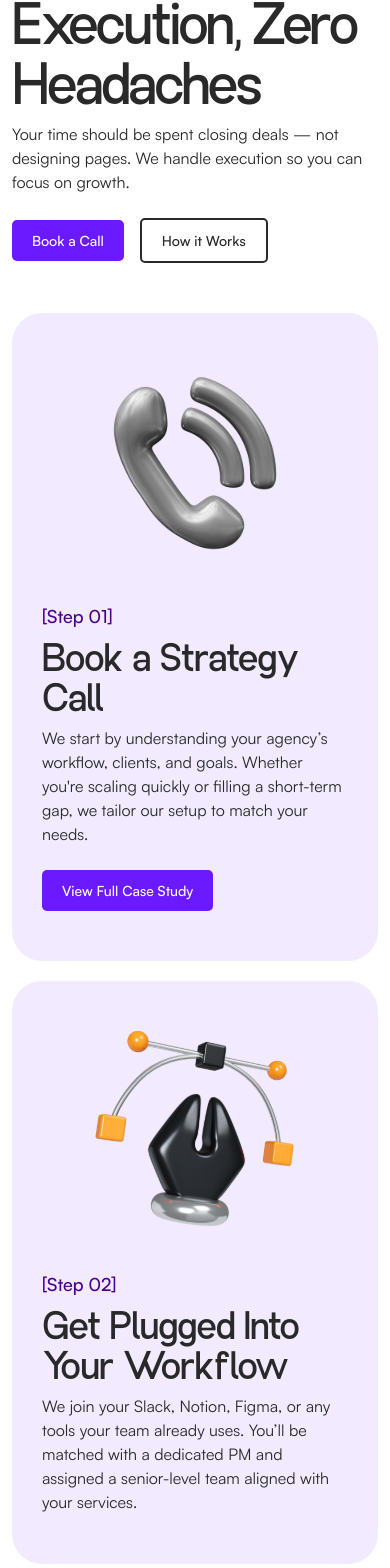
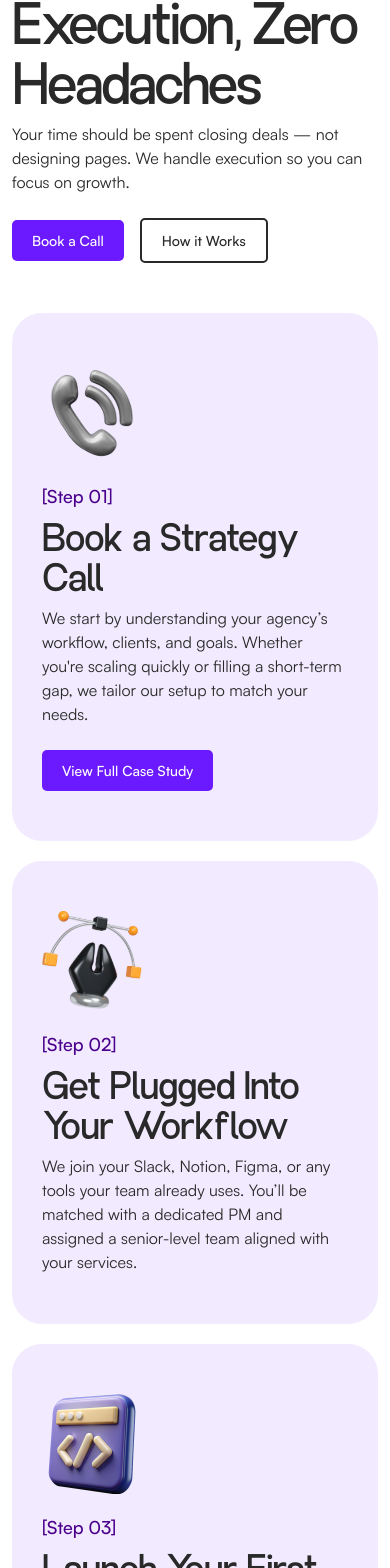
Before and after one commit to MuhammadShameel/Prismolix, a Next.js app: page /howItWorks in a window 390 px wide. Shown: the part 408-1976 px from the top of the page. Built offline with nearby package versions, Linux system fonts and the light colour scheme.

Commit message:
Refactor ContactSection and HowItWorks components for improved responsiveness and layout consistency

```diff
--- a/app/components/ContactSection.jsx
+++ b/app/components/ContactSection.jsx
@@ -6,12 +6,12 @@ import { Phone, MapPin, Mail } from "lucide-react";
 const ContactSection = () => {
   // Common style for all form inputs
   const inputStyle =
-    "w-full bg-[#EAE3F5] px-[30px] rounded-[6px] py-5 text-sm border-2 border-transparent focus:border-violet-500 focus:outline-none transition-colors";
+    "w-full bg-[#EAE3F5] lg:px-[30px] px-3 rounded-[6px] py-5 text-sm border-2 border-transparent focus:border-violet-500 focus:outline-none transition-colors";
 
   return (
     <section className="lg:px-5 md:px-4 px-3 my-lg">
       <div className="container mx-auto">
-        <div className="rounded-2xl bg-light-purple p-10 sm:p-12">
+        <div className="rounded-2xl bg-light-purple lg:p-10 md:p-8 sm:p-5 p-2.5">
           {/* Grid Container */}
           <div className="grid grid-cols-1 lg:grid-cols-2 lg:gap-12">
             {/* Left Column: Contact Info */}
--- a/app/howItWorks/page.jsx
+++ b/app/howItWorks/page.jsx
@@ -63,11 +63,11 @@ const HowItWorks = () => {
       <section className="lg:px-5 md:px-4 px-3 my-lg">
         <div className="container mx-auto">
           <div className="rounded-[30px] bg-light-purple px-[30px] py-[50px]">
-            <div className="flex lg:flex-row flex-col gap-10 items-center">
+            <div className="flex lg:flex-row flex-col lg:gap-10 gap-5 items-center">
               <div className="lg:w-2/10 w-10/10">
-                <div className="img-wrapper flex justify-center">
+                <div className="img-wrapper flex lg:justify-center">
                   <Image
-                    className=""
+                    className="lg:w-[200px] lg:h-[200px] md:w-[150px] md:h-[150px] sm:w-[120px] sm:h-[120px] w-[100px] h-[100px]"
                     src={CallIcon}
                     alt={"Portfolio Image"}
                     width={200}
@@ -104,11 +104,11 @@ const HowItWorks = () => {
             </div>
           </div>
           <div className="mt-5 rounded-[30px] bg-light-purple px-[30px] py-[50px]">
-            <div className="flex lg:flex-row flex-col gap-10 items-center">
+            <div className="flex lg:flex-row flex-col lg:gap-10 gap-5 items-center">
               <div className="lg:w-2/10 w-10/10">
-                <div className="img-wrapper flex justify-center">
+                <div className="img-wrapper flex lg:justify-center">
                   <Image
-                    className=""
+                    className="lg:w-[200px] lg:h-[200px] md:w-[150px] md:h-[150px] sm:w-[120px] sm:h-[120px] w-[100px] h-[100px]"
                     src={PlugIcon}
                     alt={"Portfolio Image"}
                     width={200}
@@ -138,11 +138,11 @@ const HowItWorks = () => {
             </div>
           </div>
           <div className="mt-5 rounded-[30px] bg-light-purple px-[30px] py-[50px]">
-            <div className="flex lg:flex-row flex-col gap-10 items-center">
+            <div className="flex lg:flex-row flex-col lg:gap-10 gap-5 items-center">
               <div className="lg:w-2/10 w-10/10">
-                <div className="img-wrapper flex justify-center">
+                <div className="img-wrapper flex lg:justify-center">
                   <Image
-                    className=""
+                    className="lg:w-[200px] lg:h-[200px] md:w-[150px] md:h-[150px] sm:w-[120px] sm:h-[120px] w-[100px] h-[100px]"
                     src={CodeIcon}
                     alt={"Portfolio Image"}
                     width={200}
@@ -172,11 +172,11 @@ const HowItWorks = () => {
             </div>
           </div>
           <div className="mt-5 rounded-[30px] bg-light-purple px-[30px] py-[50px]">
-            <div className="flex lg:flex-row flex-col gap-10 items-center">
+            <div className="flex lg:flex-row flex-col lg:gap-10 gap-5 items-center">
               <div className="lg:w-2/10 w-10/10">
-                <div className="img-wrapper flex justify-center">
+                <div className="img-wrapper flex lg:justify-center">
                   <Image
-                    className=""
+                    className="lg:w-[200px] lg:h-[200px] md:w-[150px] md:h-[150px] sm:w-[120px] sm:h-[120px] w-[100px] h-[100px]"
                     src={GraphlIcon}
                     alt={"Portfolio Image"}
                     width={200}
```
